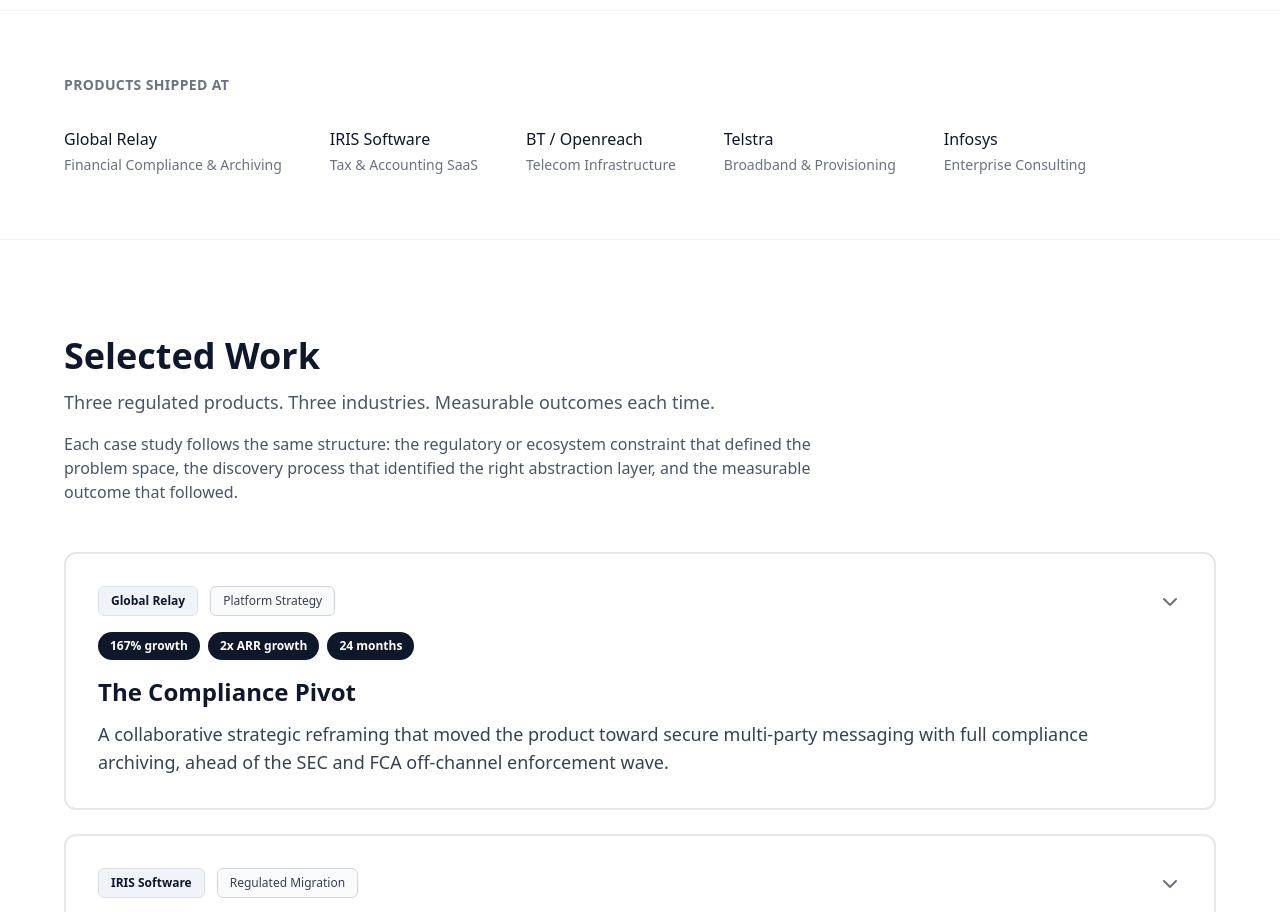
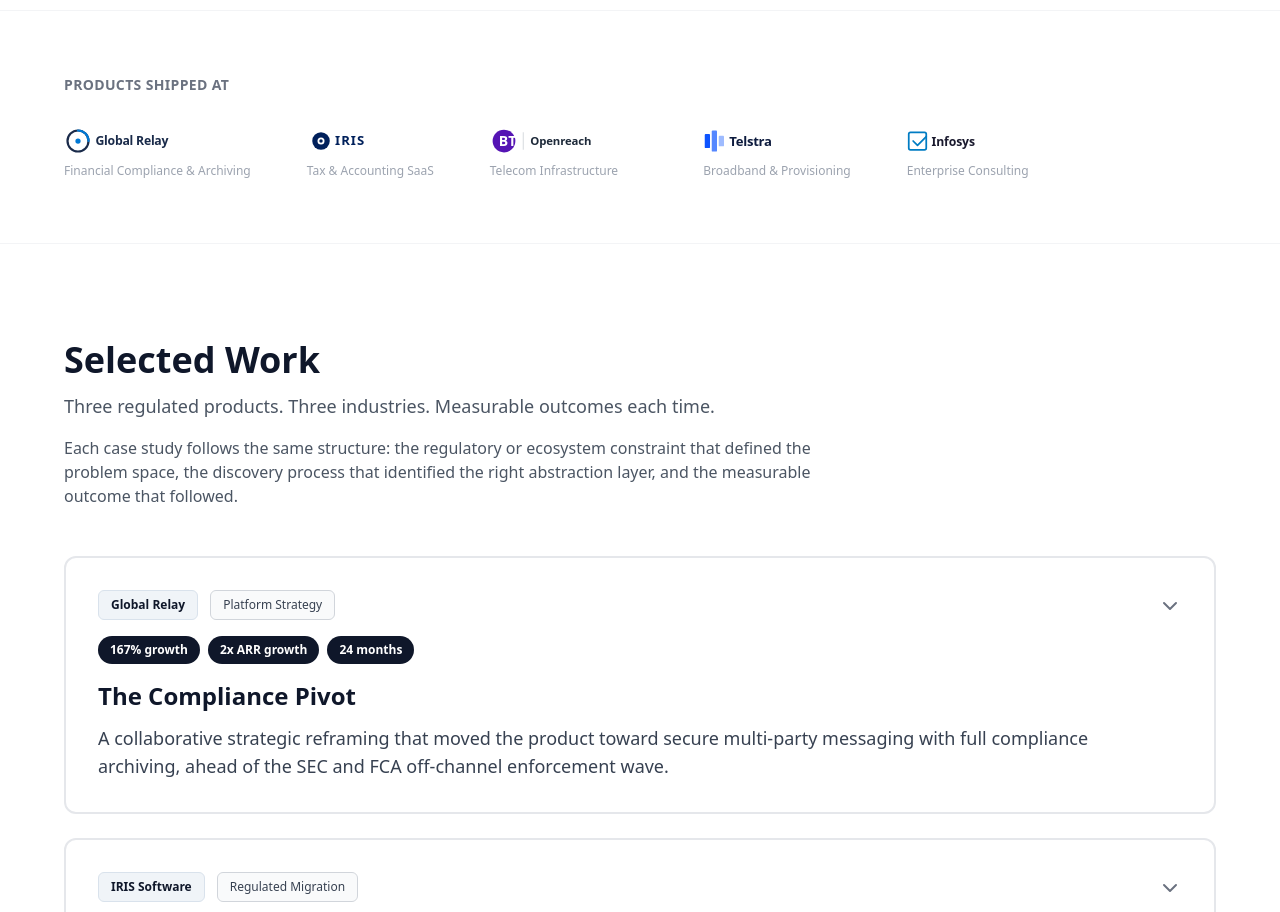
Before and after one commit to Shanal1988/pm_portfolio, a React (Vite) app: page / in a window 1280 px wide. Shown: the part 1200-2112 px from the top of the page. Built offline with nearby package versions, Linux system fonts and the light colour scheme.

Commit message:
Update company logos with SVG marks

```diff
--- a/src/pages/Home.tsx
+++ b/src/pages/Home.tsx
@@ -85,11 +85,65 @@ export default function Home({ onNavigate }: HomeProps) {
   ];
 
   const companies = [
-    { name: 'Global Relay', domain: 'Financial Compliance & Archiving' },
-    { name: 'IRIS Software', domain: 'Tax & Accounting SaaS' },
-    { name: 'BT / Openreach', domain: 'Telecom Infrastructure' },
-    { name: 'Telstra', domain: 'Broadband & Provisioning' },
-    { name: 'Infosys', domain: 'Enterprise Consulting' },
+    {
+      name: 'Global Relay',
+      domain: 'Financial Compliance & Archiving',
+      logo: (
+        <svg viewBox="0 0 160 32" className="h-7 w-auto" aria-hidden="true">
+          <circle cx="16" cy="16" r="12" fill="none" stroke="#1a2b4a" strokeWidth="2.5" />
+          <path d="M16 4 A12 12 0 0 1 28 16" fill="none" stroke="#0078d4" strokeWidth="2.5" strokeLinecap="round" />
+          <circle cx="16" cy="16" r="3" fill="#0078d4" />
+          <text x="36" y="21" fontFamily="system-ui, -apple-system, sans-serif" fontSize="14" fontWeight="700" fill="#1a2b4a" letterSpacing="-0.02em">Global Relay</text>
+        </svg>
+      ),
+    },
+    {
+      name: 'IRIS Software',
+      domain: 'Tax & Accounting SaaS',
+      logo: (
+        <svg viewBox="0 0 120 32" className="h-7 w-auto" aria-hidden="true">
+          <circle cx="16" cy="16" r="10" fill="#00205b" />
+          <circle cx="16" cy="16" r="4" fill="white" />
+          <circle cx="16" cy="16" r="2" fill="#00205b" />
+          <text x="32" y="21" fontFamily="system-ui, -apple-system, sans-serif" fontSize="15" fontWeight="800" fill="#00205b" letterSpacing="0.08em">IRIS</text>
+        </svg>
+      ),
+    },
+    {
+      name: 'BT / Openreach',
+      domain: 'Telecom Infrastructure',
+      logo: (
+        <svg viewBox="0 0 180 32" className="h-7 w-auto" aria-hidden="true">
+          <circle cx="16" cy="16" r="13" fill="#5514b4" />
+          <text x="10" y="22" fontFamily="system-ui, -apple-system, sans-serif" fontSize="16" fontWeight="800" fill="white">BT</text>
+          <line x1="38" y1="6" x2="38" y2="26" stroke="#d1d5db" strokeWidth="1" />
+          <text x="46" y="21" fontFamily="system-ui, -apple-system, sans-serif" fontSize="13" fontWeight="700" fill="#1d2939" letterSpacing="-0.01em">Openreach</text>
+        </svg>
+      ),
+    },
+    {
+      name: 'Telstra',
+      domain: 'Broadband & Provisioning',
+      logo: (
+        <svg viewBox="0 0 110 32" className="h-7 w-auto" aria-hidden="true">
+          <rect x="2" y="8" width="6" height="16" rx="1" fill="#0d54ff" />
+          <rect x="10" y="4" width="6" height="24" rx="1" fill="#0d54ff" opacity="0.7" />
+          <rect x="18" y="10" width="6" height="12" rx="1" fill="#0d54ff" opacity="0.4" />
+          <text x="30" y="22" fontFamily="system-ui, -apple-system, sans-serif" fontSize="15" fontWeight="700" fill="#0d1b3e" letterSpacing="-0.02em">Telstra</text>
+        </svg>
+      ),
+    },
+    {
+      name: 'Infosys',
+      domain: 'Enterprise Consulting',
+      logo: (
+        <svg viewBox="0 0 120 32" className="h-7 w-auto" aria-hidden="true">
+          <rect x="2" y="6" width="20" height="20" rx="2" fill="none" stroke="#007cc3" strokeWidth="2" />
+          <path d="M7 16 L12 21 L22 11" fill="none" stroke="#007cc3" strokeWidth="2" strokeLinecap="round" strokeLinejoin="round" />
+          <text x="28" y="22" fontFamily="system-ui, -apple-system, sans-serif" fontSize="14" fontWeight="700" fill="#1a1a2e" letterSpacing="-0.01em">Infosys</text>
+        </svg>
+      ),
+    },
   ];
 
   return (
@@ -178,11 +232,11 @@ export default function Home({ onNavigate }: HomeProps) {
           <div className="text-sm font-semibold text-gray-500 uppercase tracking-wide mb-8">
             Products shipped at
           </div>
-          <div className="flex flex-wrap md:flex-nowrap gap-x-8 gap-y-6 md:gap-12">
+          <div className="flex flex-wrap md:flex-nowrap items-center gap-x-10 gap-y-8 md:gap-14">
             {companies.map((company, index) => (
-              <div key={index} className="flex-shrink-0">
-                <div className="text-base font-medium text-navy-900">{company.name}</div>
-                <div className="text-sm text-gray-500 mt-1">{company.domain}</div>
+              <div key={index} className="flex-shrink-0 flex flex-col items-start gap-2">
+                {company.logo}
+                <div className="text-xs text-gray-400">{company.domain}</div>
               </div>
             ))}
           </div>
```
